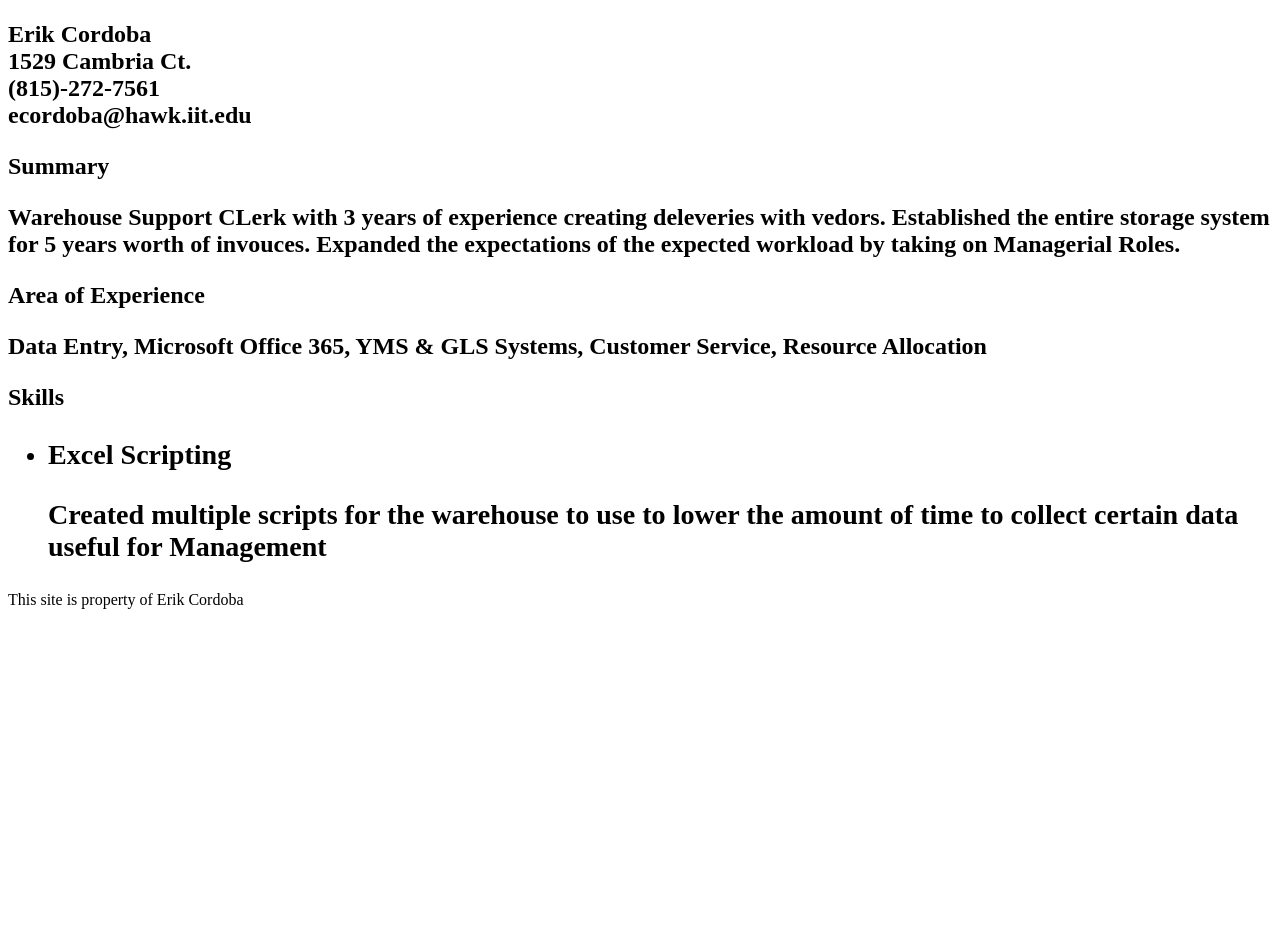
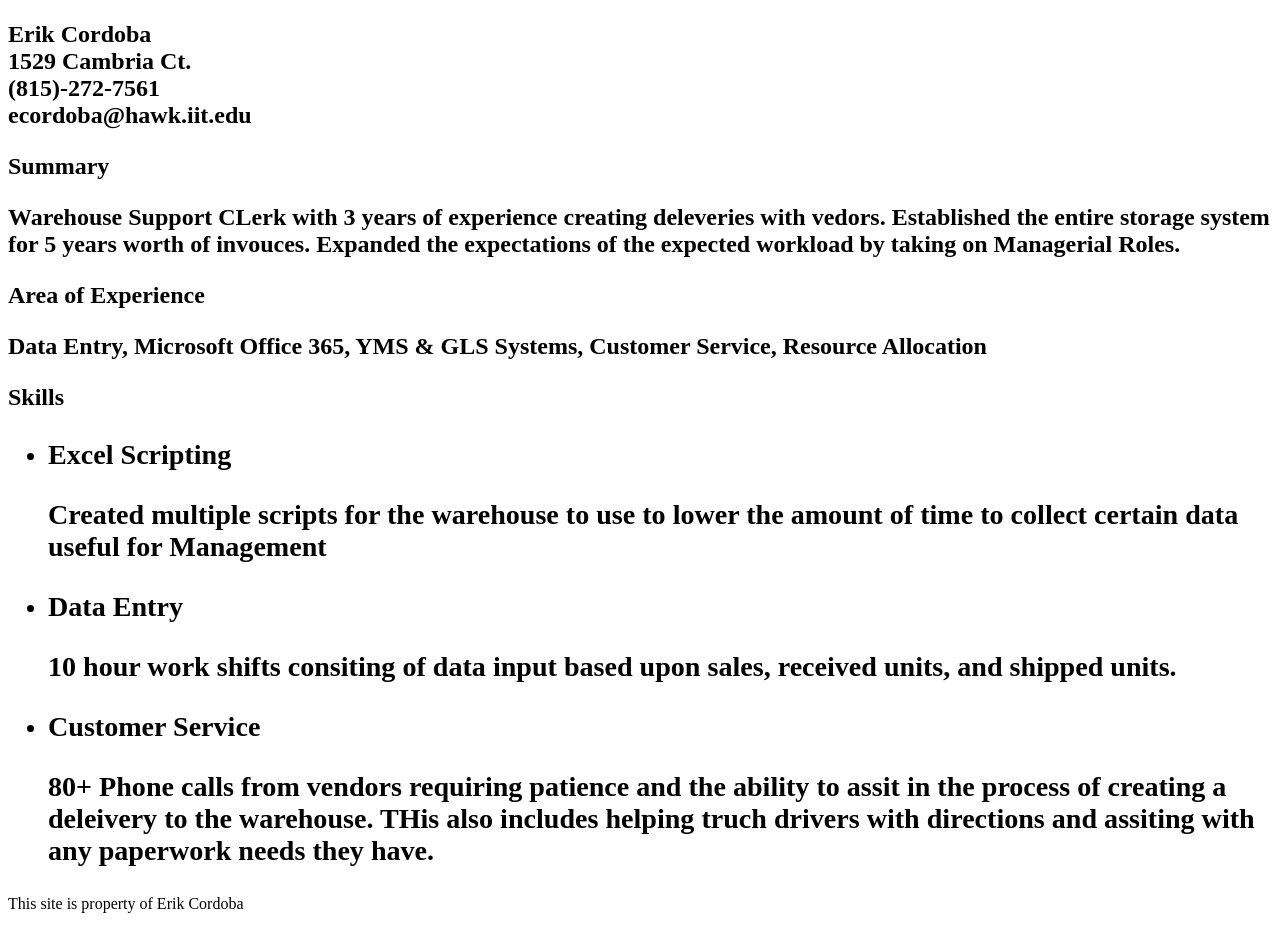
Before and after one commit to E-Cordoba/Resume, a plain HTML site: page Resume/index.html in a window 1280 px wide. Shown: the part 110-1039 px from the top of the page. Before the commit the page ends 800 px from the top, so only its background shows below. Drawn offline with Linux system fonts and the light colour scheme.

Commit message:
Added skills section to Resume

```diff
--- a/Resume/index.html
+++ b/Resume/index.html
@@ -28,6 +28,14 @@
               <h3> Excel Scripting <h3>
                 <p> Created multiple scripts for the warehouse to use to lower the amount of time to collect certain data useful for Management </p>
             </li>
+            <li>
+              <h3> Data Entry <h3>
+                <p> 10 hour work shifts consiting of data input based upon sales, received units, and shipped units.</p>
+            </li>
+            <li>
+                <h3> Customer Service <h3>
+                  <p> 80+ Phone calls from vendors requiring patience and the ability to assit in the process of creating a deleivery to the warehouse. THis also includes helping truch drivers with directions and assiting with any paperwork needs they have. </p>
+            </li>
           </ul>
       </article>
     </main>
```
